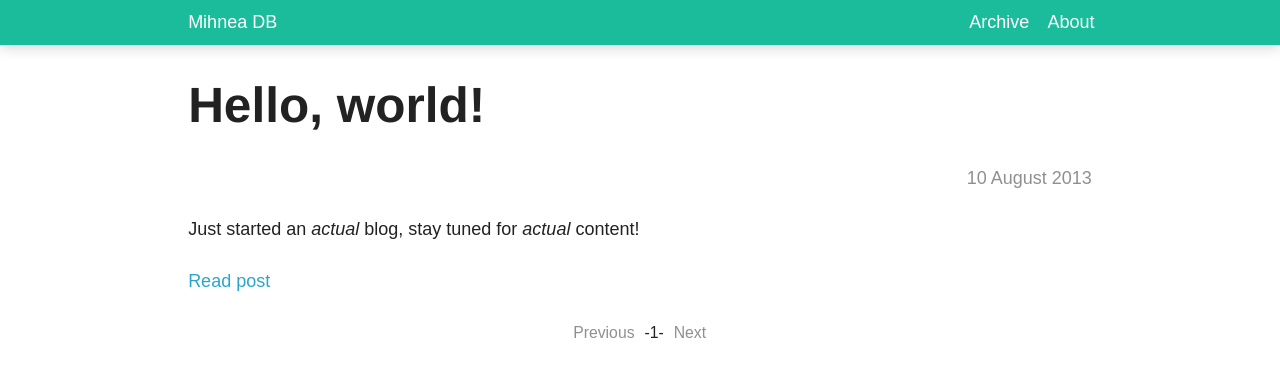
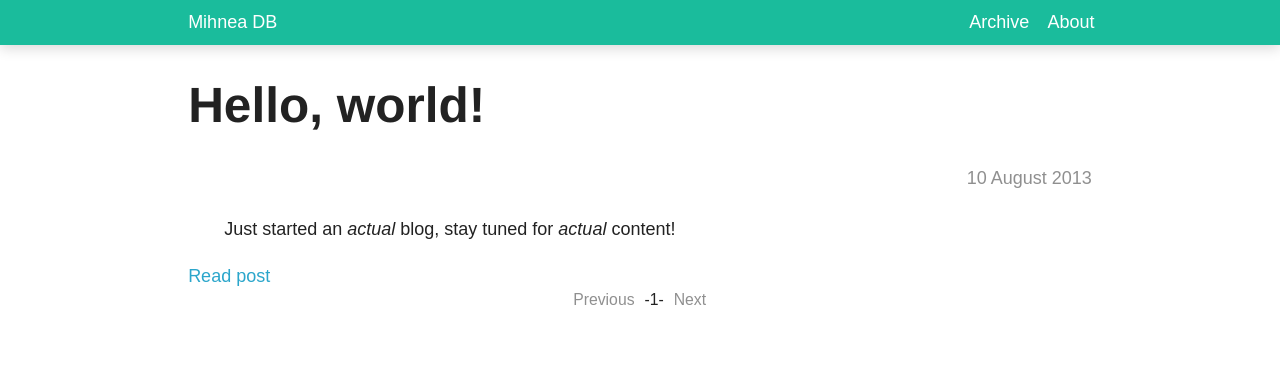
Before and after one commit to mihneadb/mihneadb.github.io, a Jekyll site: the page built from index.html, in a window 1280 px wide. Shown: the top 377 px of the page. Built offline with Jekyll 4.4.1, drawn with Linux system fonts in a browser that asks for light colours; Markdown is read by kramdown in place of the engine named in the settings; the list of posts is cut into pages by our own code.

Commit message:
indent first line in posts

```diff
--- a/css/default.css
+++ b/css/default.css
@@ -39,6 +39,11 @@ body {
     text-align: justify;
 }
 
+.post p {
+    text-indent: 2em;
+}
+
+
 .archive li {
     list-style-type: none;
 }
--- a/index.html
+++ b/index.html
@@ -8,7 +8,7 @@ layout: default
             <h1>{{ post.title }}</h1>
             <p class="muted text-right">{{ post.date | date_to_long_string }}</p>
             <div>{{ post.excerpt }}</div>
-            <p><a href="{{ post.url }}">Read post</a></p>
+            <a href="{{ post.url }}">Read post</a>
         </div>
     </div>
 {% endfor %}
```
